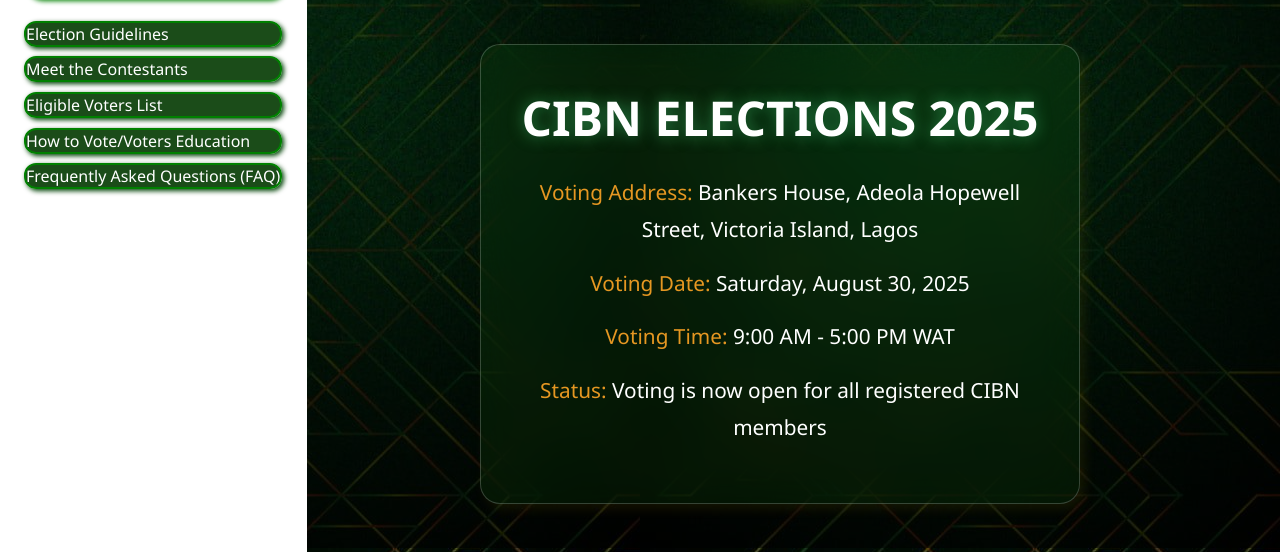
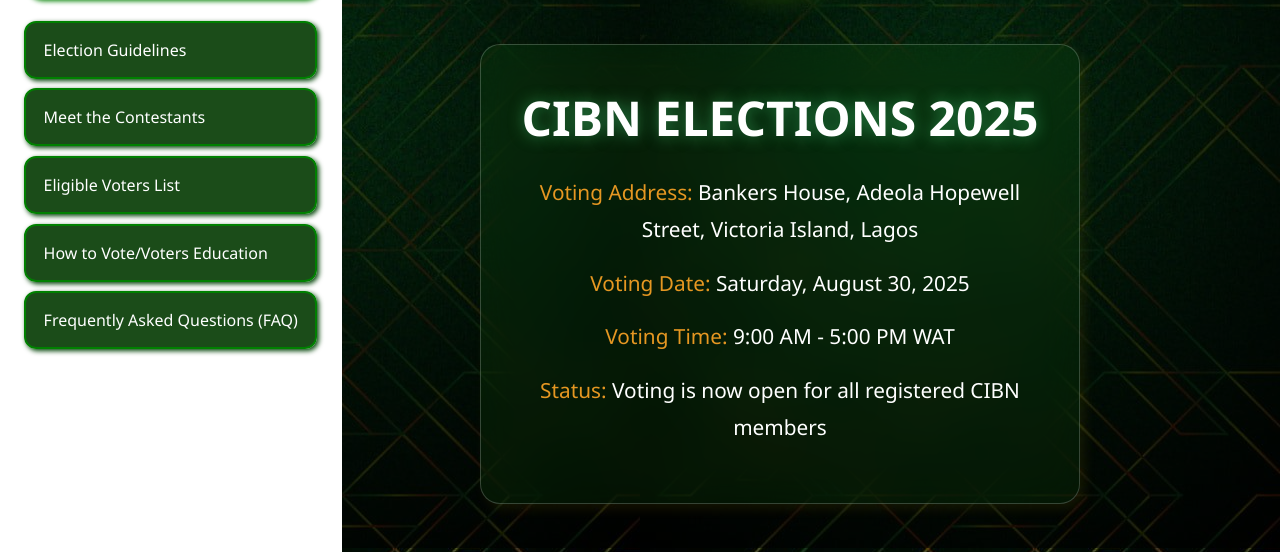
Before and after one commit to Johnnykeyz/CIBNElection, a plain HTML site: page index.html in a window 1280 px wide. Shown: the part 252-804 px from the top of the page. Drawn offline with Linux system fonts and the light colour scheme.

Commit message:
Update styles.csspadding restored

```diff
--- a/styles.css
+++ b/styles.css
@@ -118,8 +118,7 @@
         }
 
         .nav-tab {
-            height: auto;
-            max-width: 100%;
+            padding: 1rem 1.1rem;
             background: rgba(3, 57, 0, 0.9);
             color: white;
             box-shadow: 2px 2px 5px rgb(0, 67, 6);
```
